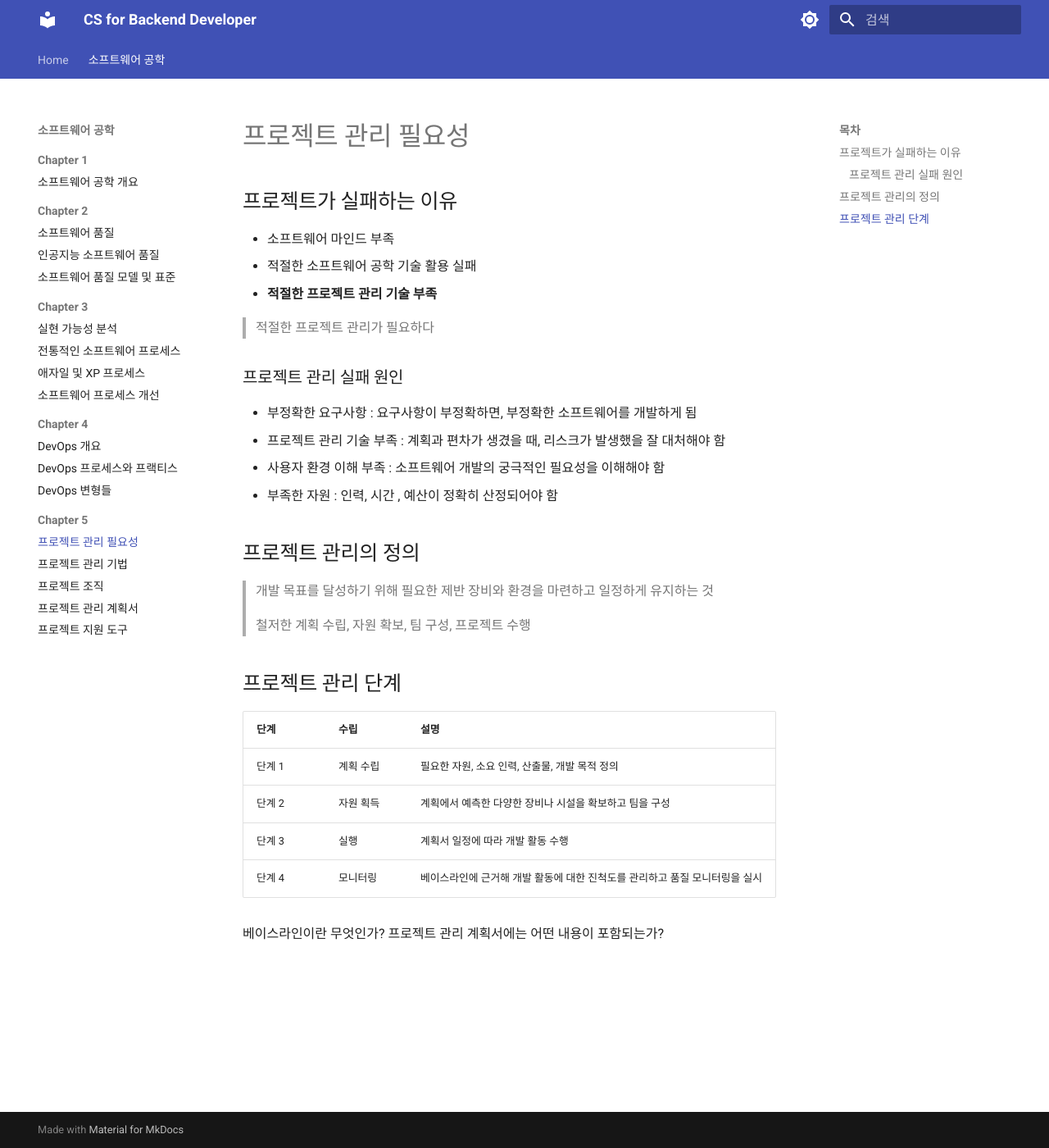
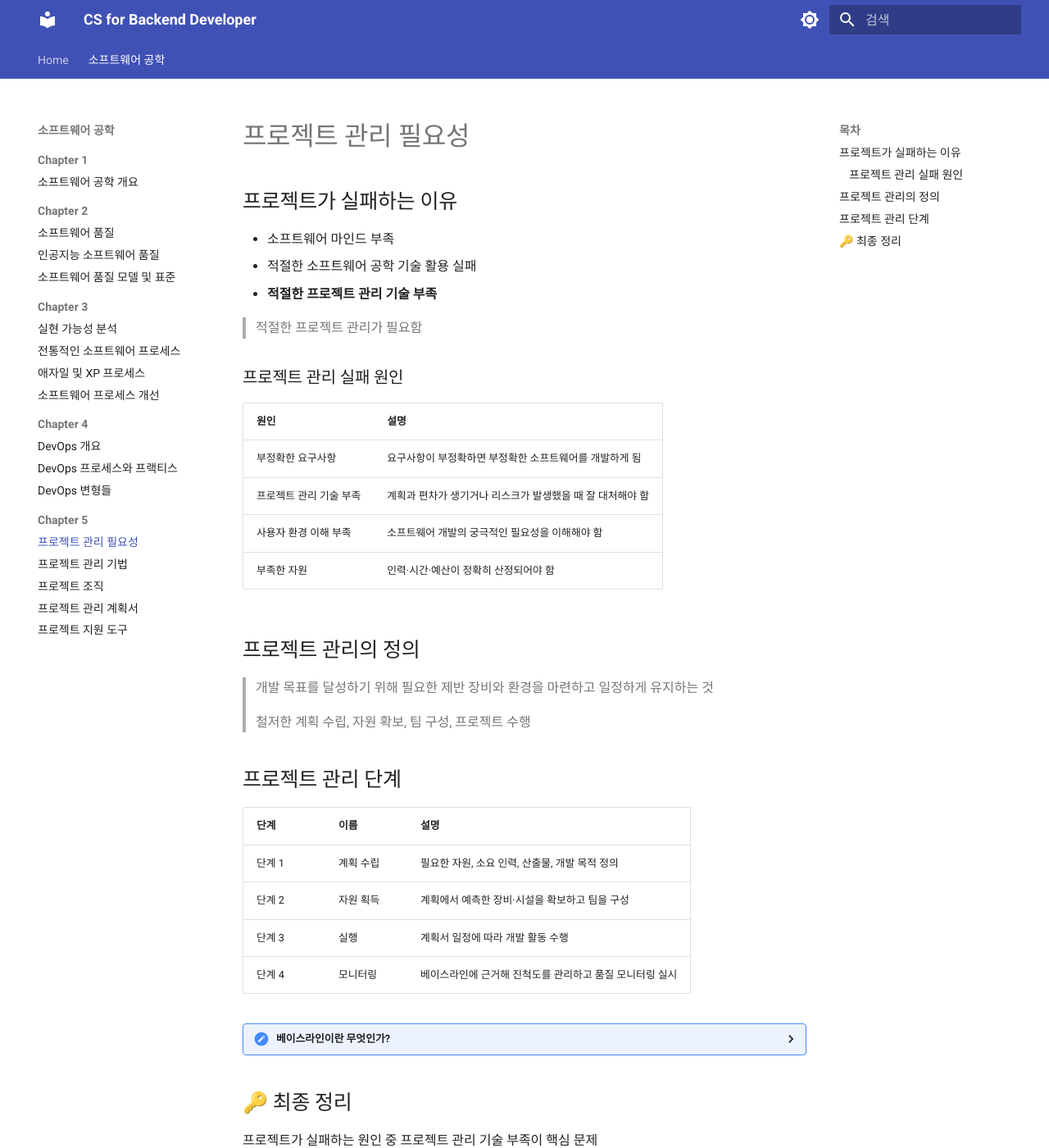
Before and after one commit to CokaNuri/CSBE, an MkDocs documentation site: the page built from docs/software-engineering/Chapter 5/01 프로젝트 관리 필요성.md, in a window 1280 px wide and 1400 px high. Shown: the whole window at 82% size. Built offline with MkDocs 1.6.1 and Material for MkDocs 9.7.7, drawn with Linux system fonts in a browser that asks for light colours.

Commit message:
01 질문 정리

```diff
--- a/docs/software-engineering/Chapter 5/01 프로젝트 관리 필요성.md
+++ b/docs/software-engineering/Chapter 5/01 프로젝트 관리 필요성.md
@@ -6,14 +6,16 @@
 - 적절한 소프트웨어 공학 기술 활용 실패
 - **적절한 프로젝트 관리 기술 부족**
 
-> 적절한 프로젝트 관리가 필요하다
+> 적절한 프로젝트 관리가 필요함
 
 ### 프로젝트 관리 실패 원인
 
-- 부정확한 요구사항 : 요구사항이 부정확하면, 부정확한 소프트웨어를 개발하게 됨
-- 프로젝트 관리 기술 부족 : 계획과 편차가 생겼을 때, 리스크가 발생했을 잘 대처해야 함
-- 사용자 환경 이해 부족 : 소프트웨어 개발의 궁극적인 필요성을 이해해야 함
-- 부족한 자원 : 인력, 시간 , 예산이 정확히 산정되어야 함
+| 원인 | 설명 |
+|------|------|
+| 부정확한 요구사항 | 요구사항이 부정확하면 부정확한 소프트웨어를 개발하게 됨 |
+| 프로젝트 관리 기술 부족 | 계획과 편차가 생기거나 리스크가 발생했을 때 잘 대처해야 함 |
+| 사용자 환경 이해 부족 | 소프트웨어 개발의 궁극적인 필요성을 이해해야 함 |
+| 부족한 자원 | 인력·시간·예산이 정확히 산정되어야 함 |
 
 ## 프로젝트 관리의 정의
 
@@ -23,12 +25,22 @@
 
 ## 프로젝트 관리 단계
 
-|단계|수립| 설명|
-|---|---|----|
-|단계 1| 계획 수립 | 필요한 자원, 소요 인력, 산출물, 개발 목적 정의|
-|단계 2| 자원 획득 | 계획에서 예측한 다양한 장비나 시설을 확보하고 팀을 구성|
-|단계 3| 실행 | 계획서 일정에 따라 개발 활동 수행 |
-|단계 4| 모니터링| 베이스라인에 근거해 개발 활동에 대한 진척도를 관리하고 품질 모니터링을 실시|
+| 단계 | 이름 | 설명 |
+|------|------|------|
+| 단계 1 | 계획 수립 | 필요한 자원, 소요 인력, 산출물, 개발 목적 정의 |
+| 단계 2 | 자원 획득 | 계획에서 예측한 장비·시설을 확보하고 팀을 구성 |
+| 단계 3 | 실행 | 계획서 일정에 따라 개발 활동 수행 |
+| 단계 4 | 모니터링 | 베이스라인에 근거해 진척도를 관리하고 품질 모니터링 실시 |
 
-베이스라인이란 무엇인가?
-프로젝트 관리 계획서에는 어떤 내용이 포함되는가?
+<details><summary>베이스라인이란 무엇인가?</summary>
+
+공식적으로 승인되어 기준점으로 고정된 상태 <br>
+진척도를 잴 기준선이 됨 <br>
+한번 베이스라인으로 정해지면 함부로 못 바꿈
+</details>
+
+
+## 🔑 최종 정리
+
+프로젝트가 실패하는 원인 중 프로젝트 관리 기술 부족이 핵심 문제 <br>
+제대로 된 프로젝트 관리가 필요함
```
